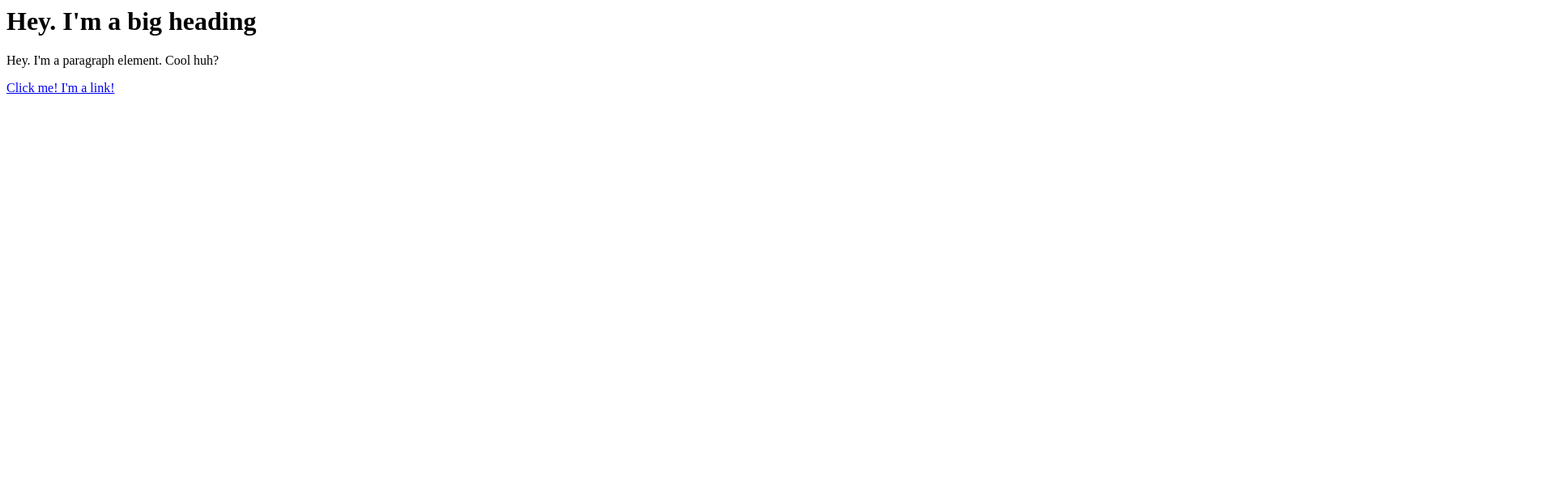
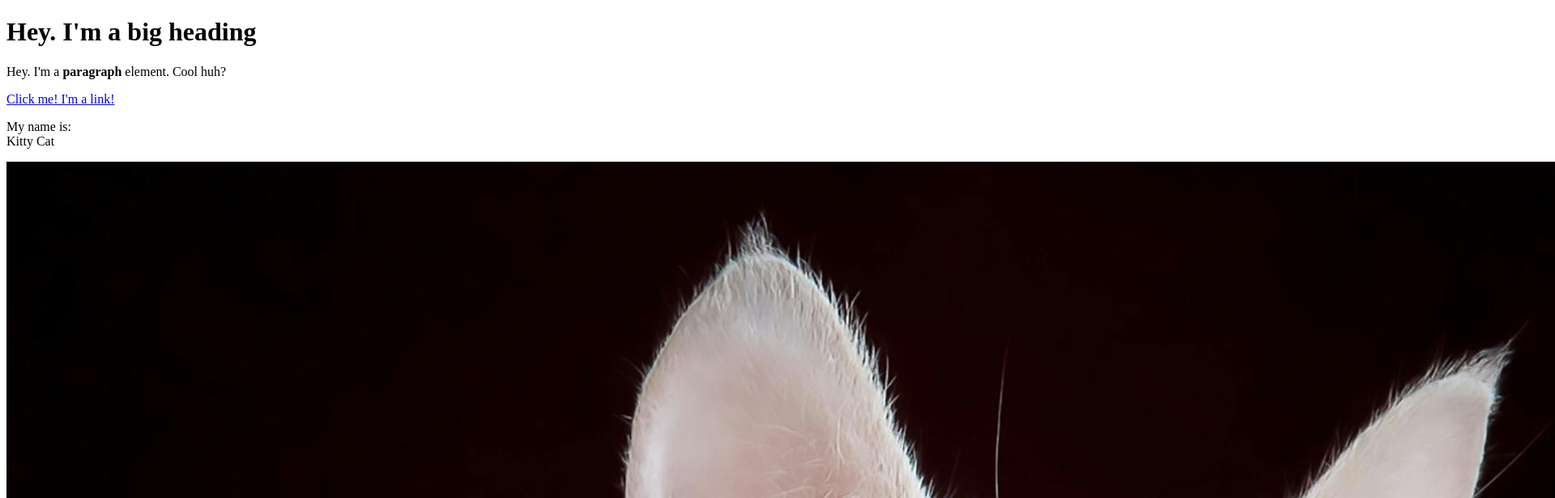
Before and after one commit to marybanks/cartoon-hero, a plain HTML site: page test.html in a window 1280 px wide. Shown: the top 616 px of the page at 81% size, 1920 px wide, since content can reach past the window. Drawn offline with Linux system fonts and the light colour scheme.

Commit message:
Added a cat image and a few more elements

```diff
--- a/test.html
+++ b/test.html
@@ -1,3 +1,15 @@
-<h1>Hey. I'm a big heading</h1>
-<p>Hey. I'm a paragraph element. Cool huh?</p>
-<a href="https://google.com" target="_blank" title="Let's go to Google">Click me! I'm a link!</a>
+<!DOCTYPE html>
+<html>
+<head>
+    <title>Test page</title>
+</head>
+<body>
+    <h1>Hey. I'm a big heading</h1>
+    <p>Hey. I'm a <b>paragraph</b> element. Cool huh?</p>
+    <a href="https://google.com" target="_blank" title="Let's go to Google">Click me! I'm a link!</a>
+    <p>My name is:<br>
+        Kitty Cat
+    </p>
+    <img src="img/cat.jpg">
+</body>
+</html>
```
Also changed, not shown: img/cat.jpg (added).
